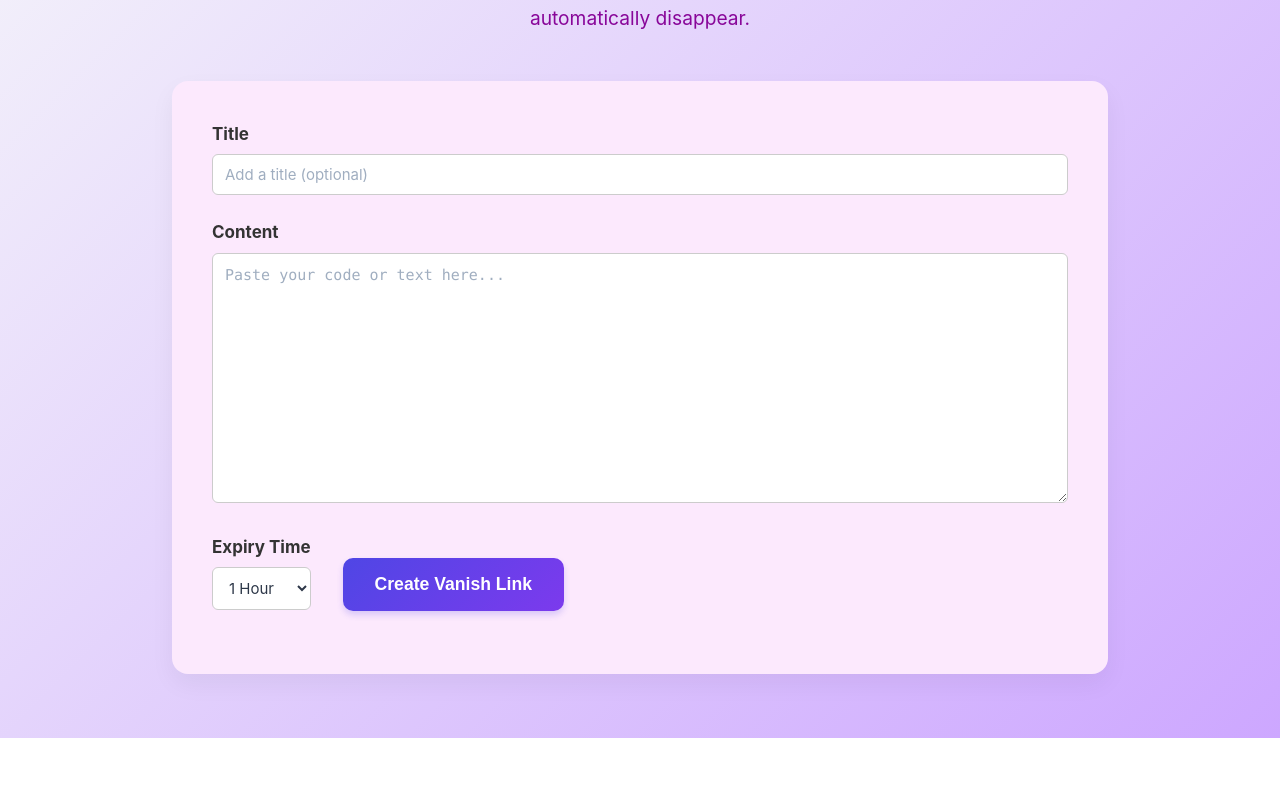
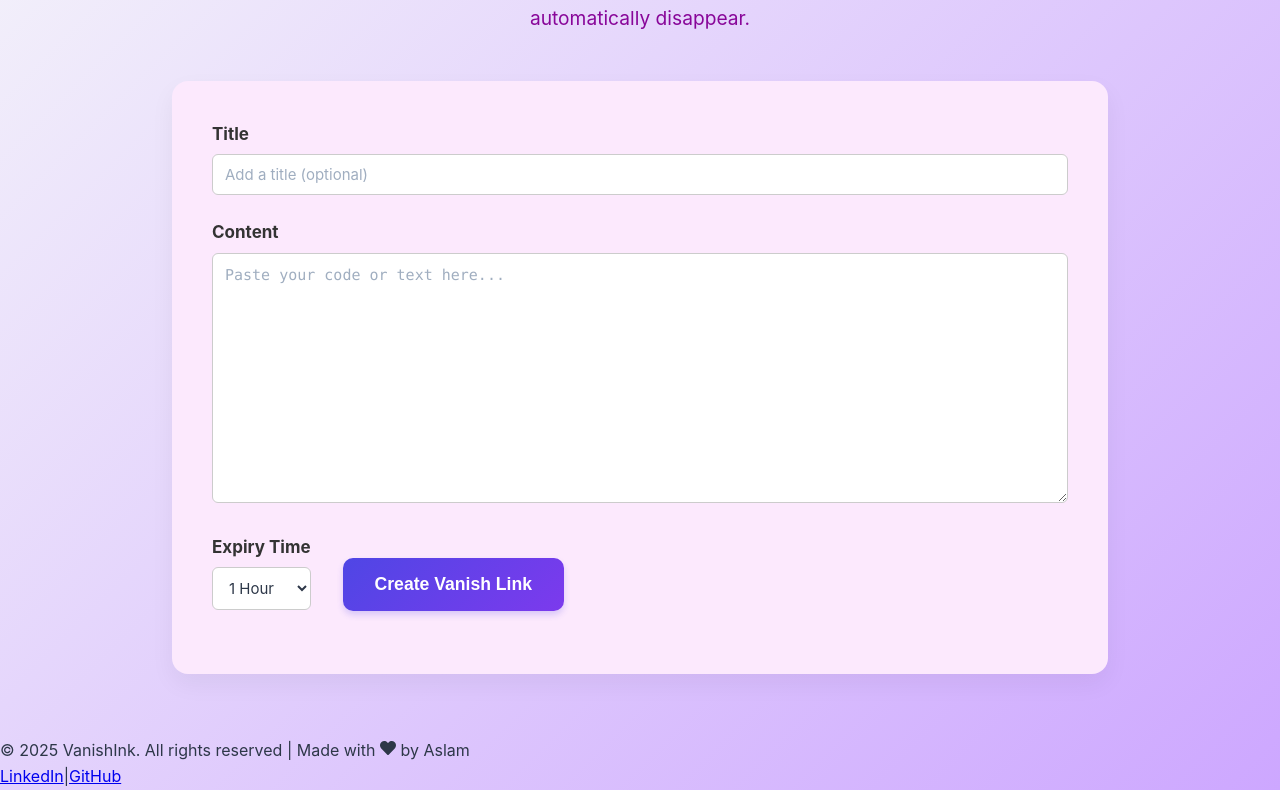
Before and after one commit to aslams2020/VanishInk-Snippets, a React (Create React App) app in the folder frontend/: page / in a window 1280 px wide. Shown: the part 192-982 px from the top of the page. Before the commit the page ends 930 px from the top, so only its background shows below. Built offline with nearby package versions, Linux system fonts and the light colour scheme.

Commit message:
Added Footer

```diff
--- a/frontend/src/App.js
+++ b/frontend/src/App.js
@@ -1,7 +1,7 @@
 import React, { useState, useEffect } from 'react';
 import { Prism as SyntaxHighlighter } from 'react-syntax-highlighter';
 import { vscDarkPlus } from 'react-syntax-highlighter/dist/esm/styles/prism';
-import { FaGithub, FaEnvelope, FaUser, FaCopy, FaClock, FaCalendarAlt } from 'react-icons/fa';
+import { FaGithub, FaEnvelope, FaUser, FaCopy, FaClock, FaCalendarAlt, FaHeart } from 'react-icons/fa';
 import './App.css';
 
 function App() {
@@ -208,6 +208,24 @@ function App() {
           </div>
         )}
       </div>
+
+      {/* Footer */}
+      <footer className="footer">
+        <div className="footer-content">
+          <div className="footer-text">
+            <p>© 2025 VanishInk. All rights reserved | Made with <FaHeart className="heart-icon" /> by Aslam</p>
+          </div>
+          <div className="footer-links">
+            <a href="https://www.linkedin.com/in/aslamsayyad02/" target="_blank" rel="noopener noreferrer">
+              LinkedIn
+            </a>
+            <span className="separator">|</span>
+            <a href="https://github.com/aslams2020" target="_blank" rel="noopener noreferrer">
+              GitHub
+            </a>
+          </div>
+        </div>
+      </footer>
     </div>
   );
 }
```
